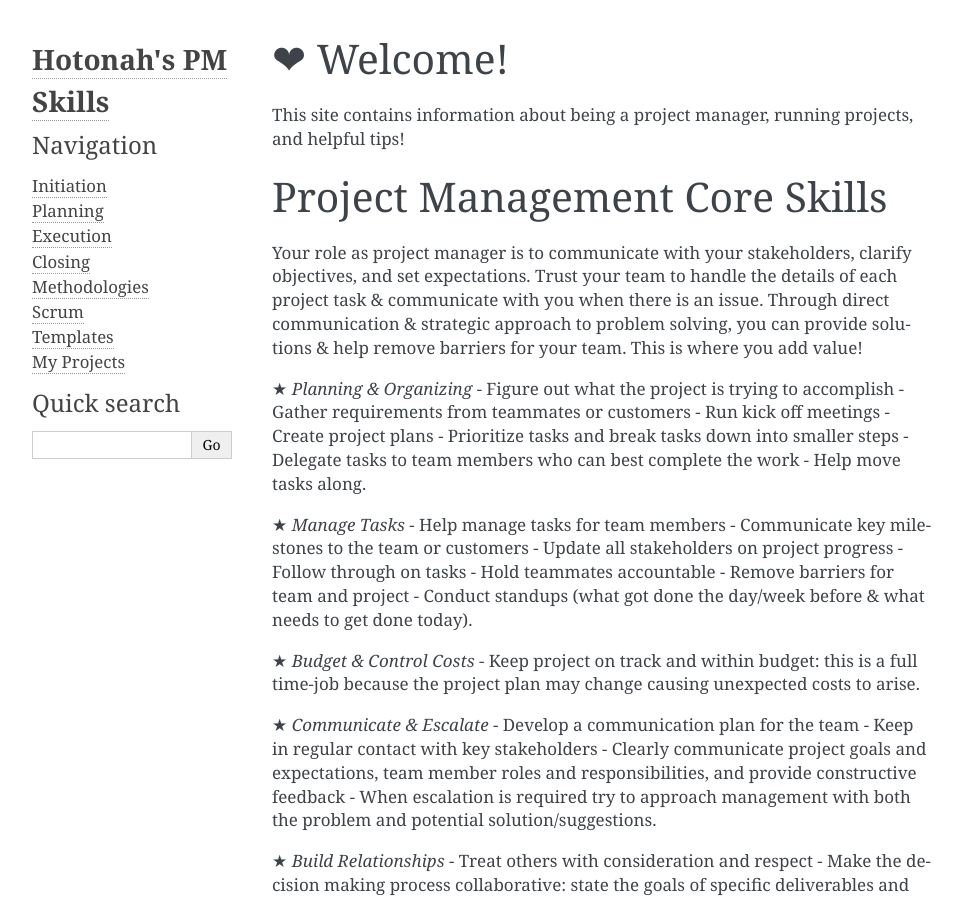
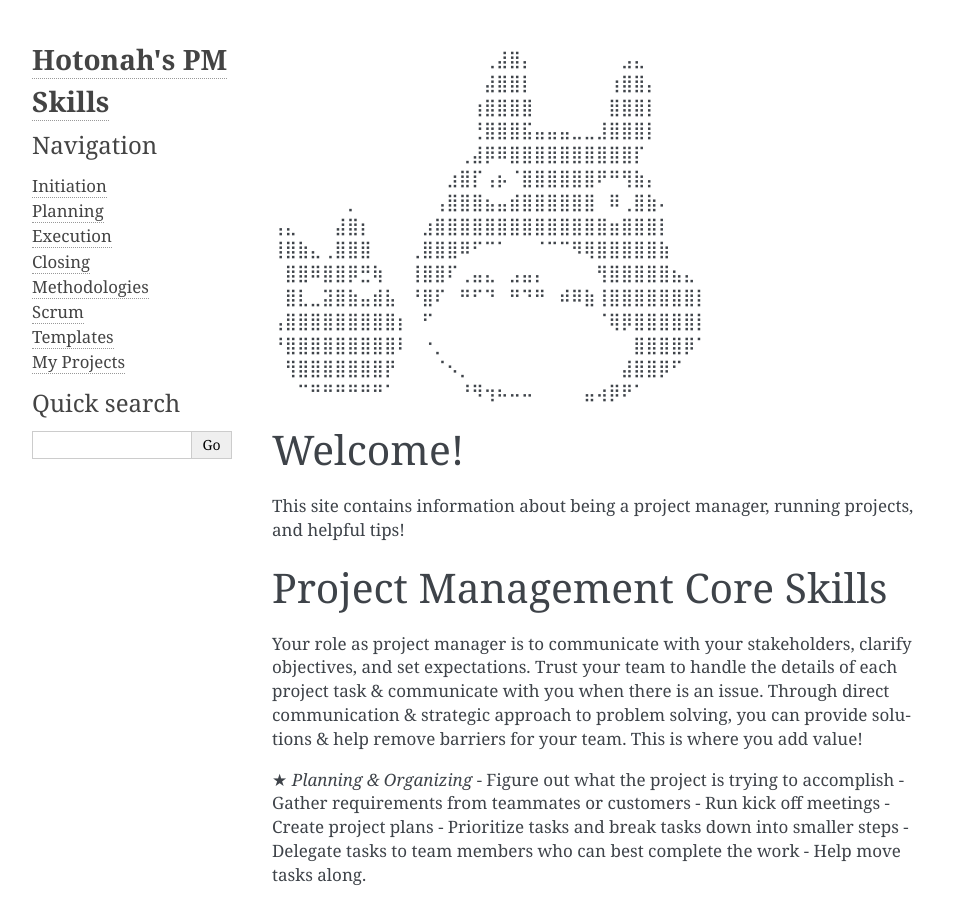
Before and after one commit to Hotonah/hotonah.github.io, a Sphinx documentation site: the page built from source/index.txt, in a window 1280 px wide and 900 px high. Shown: the whole window, without its empty margins (148-1110 px from the left). Built offline with Sphinx 7.4.7, drawn with Linux system fonts in a browser that asks for light colours.

```diff
--- a/source/index.txt
+++ b/source/index.txt
@@ -3,7 +3,23 @@
    You can adapt this file completely to your liking, but it should at least
    contain the root `toctree` directive.
 
-❤ Welcome!
+⠀⠀⠀⠀⠀⠀⠀⠀⠀⠀⠀⠀⠀⠀⠀⠀⠀⢀⣼⣿⡄⠀⠀⠀⠀⠀⠀⠀⣠⣄⠀⠀⠀⠀⠀
+⠀⠀⠀⠀⠀⠀⠀⠀⠀⠀⠀⠀⠀⠀⠀⠀⠀⣼⣿⣿⡇⠀⠀⠀⠀⠀⠀⢰⣿⣿⡄⠀⠀⠀⠀
+⠀⠀⠀⠀⠀⠀⠀⠀⠀⠀⠀⠀⠀⠀⠀⠀⢰⣿⣿⣿⣿⠀⠀⠀⠀⠀⠀⣿⣿⣿⡇⠀⠀⠀⠀
+⠀⠀⠀⠀⠀⠀⠀⠀⠀⠀⠀⠀⠀⠀⠀⠀⢘⣿⣿⣿⣯⣤⣤⣤⣀⣀⣸⣿⣿⣿⡇⠀⠀⠀⠀
+⠀⠀⠀⠀⠀⠀⠀⠀⠀⠀⠀⠀⠀⠀⠀⢀⣼⡿⠿⣿⣿⣿⣿⣿⣿⣿⣿⣿⣿⡏⠀⠀⠀⠀⠀
+⠀⠀⠀⠀⠀⠀⠀⠀⠀⠀⠀⠀⠀⠀⣰⣿⡏⢠⡦⠈⣿⣿⣿⣿⣿⣿⠟⠛⢻⣷⡄⠀⠀⠀⠀
+⠀⠀⠀⠀⠀⠀⡀⠀⠀⠀⠀⠀⠀⢠⣿⣿⣿⣦⣤⣾⣿⣿⣿⣿⣿⣿⠀⠿⢀⣿⣷⠄⠀⠀⠀
+⢠⣄⠀⠀⠀⣼⣿⡆⠀⠀⠀⠀⣰⣿⣿⣿⣿⣿⣿⣿⣿⣿⣿⣿⣿⣿⣿⣶⣿⣿⣿⡇⠀⠀⠀
+⢸⣿⣷⣄⢀⣿⣿⣿⠀⠀⠀⢀⣿⣿⣿⠿⠋⠉⠁⠀⠀⠈⠉⠉⠻⢿⣿⣿⣿⣿⣿⣷⠀⠀⠀
+⠀⣿⣿⠿⣿⣿⡿⣛⢷⠀⠀⢸⣿⣿⠏⢀⣤⣄⠀⣠⣤⡄⠀⠀⠀⠀⢻⣿⣿⣿⣿⣿⣦⣄⠀
+⠀⣿⣇⣀⣽⣿⣷⣤⣾⣧⠀⠘⣿⠏⠀⠛⠋⠙⠀⠛⠙⠛⠀⠾⠿⣷⢸⣿⣿⣿⣿⣿⣿⣿⡇
+⢠⣿⣿⣿⣿⣿⣿⣿⣿⣿⡆⠀⠋⠀⠀⠀⠀⠀⠀⠀⠀⠀⠀⠀⠀⠀⠈⢿⡿⣿⣿⣿⣿⣿⡇
+⠘⣿⣿⣿⣿⣿⣿⣿⣿⣿⠇⠀⠐⡀⠀⠀⠀⠀⠀⠀⠀⠀⠀⠀⠀⠀⠀⠀⠀⣿⣿⣿⣿⡿⠁
+⠀⢻⣿⣿⣿⣿⣿⣿⣿⡟⠀⠀⠀⠈⠢⡀⠀⠀⠀⠀⠀⠀⠀⠀⠀⠀⠀⠀⣼⣿⣿⡿⠋⠀⠀
+⠀⠀⠉⠛⠛⠛⠛⠛⠛⠁⠀⠀⠀⠀⠀⠘⠻⢲⠦⠤⠤⠀⠀⠀⠀⣤⢴⡿⠟⠁⠀⠀⠀⠀⠀
+
+Welcome!
 ========
 This site contains information about being a project manager, running projects, and helpful tips!
 
```
